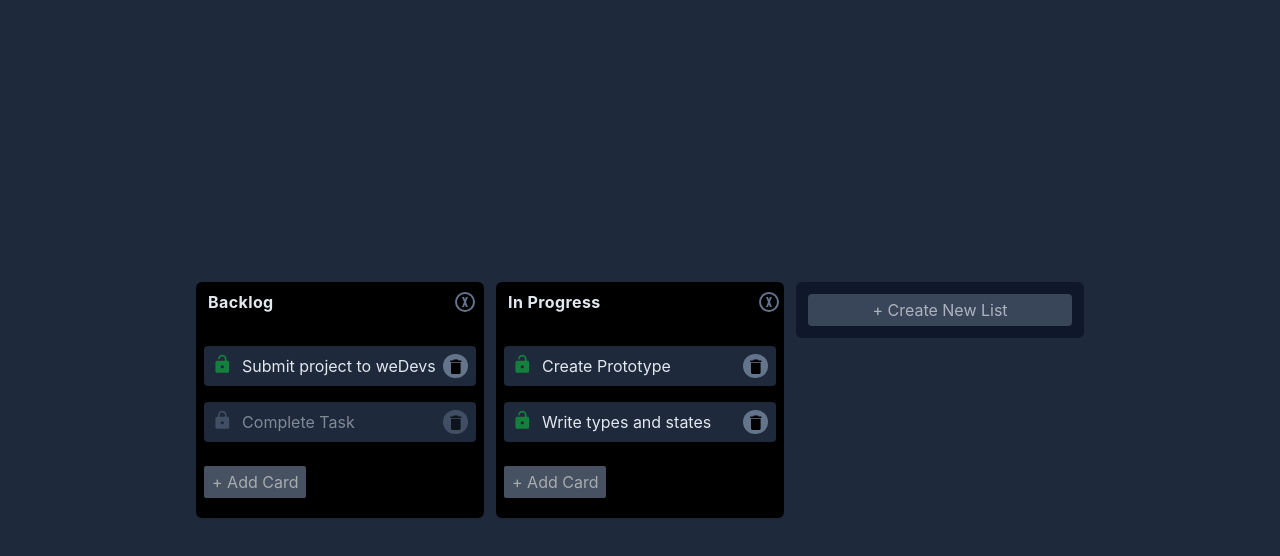
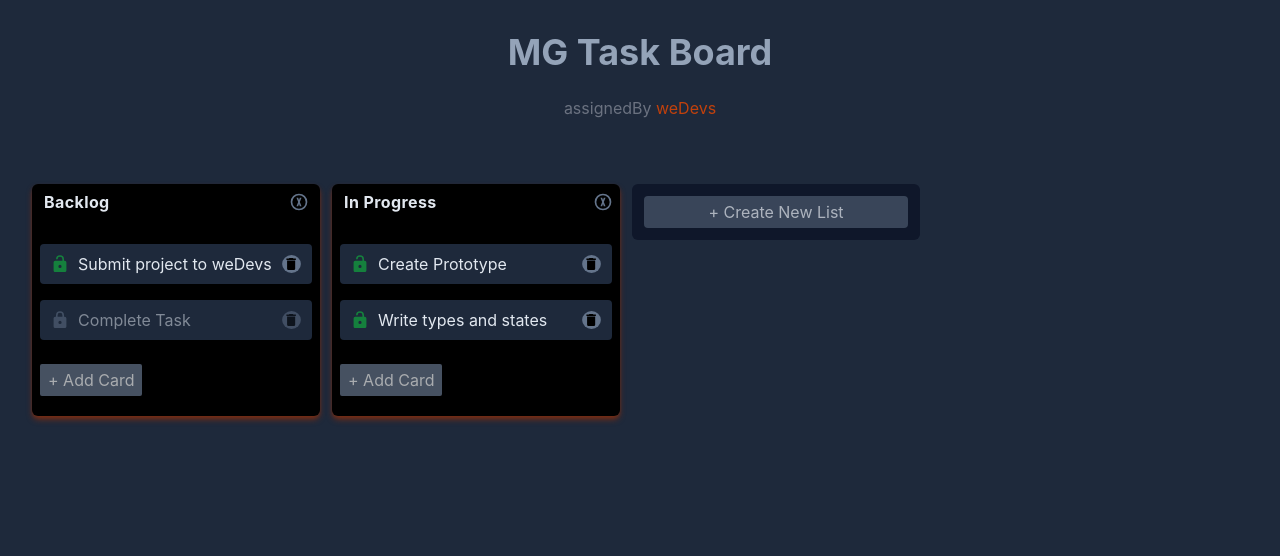
Before and after one commit to MelodyGhost/mg-task-board, a Next.js app: page / in a window 1280 px wide. Shown: the top 556 px of the page. Built offline with nearby package versions, Linux system fonts and the light colour scheme.

Commit message:
refactoring....

```diff
--- a/pages/index.tsx
+++ b/pages/index.tsx
@@ -1,17 +1,13 @@
 import type { NextPage } from 'next';
 import Head from 'next/head';
-import { useEffect, useState, createContext } from 'react';
 import CreateList from '../src/components/create-list';
 import TheList from '../src/components/the-list';
-import { initialStore, useTaskState } from '../src/store/hooks/use-task-state';
+import { useTaskState } from '../src/store/hooks/use-task-state';
 import styles from '../styles/Home.module.css';
 
 const Home: NextPage = () => {
   const { state, dispatch } = useTaskState();
 
-  useEffect(() => {
-    console.log(state);
-  }, [state]);
   return (
     <div className={styles.container}>
       <Head>
@@ -19,6 +15,14 @@ const Home: NextPage = () => {
         <meta name="description" content="Keep tracks of your work" />
         <link rel="icon" href="/favicon.png" />
       </Head>
+      <div className="mb-16">
+        <h1 className="text-center text-slate-400 text-4xl font-bold mb-6">
+          MG Task Board
+        </h1>
+        <p className="text-gray-500 text-center">
+          assignedBy <span className="text-orange-700">weDevs</span>
+        </p>
+      </div>
       <div className="flex gap-3 flex-wrap">
         {state.lists.allIds.map((list) => {
           return <TheList key={list} id={list} {...{ state, dispatch }} />;
--- a/src/components/create-list/index.tsx
+++ b/src/components/create-list/index.tsx
@@ -1,6 +1,6 @@
 import React, { Dispatch, useEffect, useState } from 'react';
-import { Actions, ActionTypes, ITaskBoardState } from '../../store/types';
-import { randIdGenerator } from '../../utils/idGenerator';
+import { Actions, ActionTypes, ITaskBoardState } from '@/store/types';
+import { randIdGenerator } from '@/utils/idGenerator';
 
 interface ICreateList {
   state: ITaskBoardState;
--- a/src/components/the-list/add-card/index.tsx
+++ b/src/components/the-list/add-card/index.tsx
@@ -1,6 +1,6 @@
 import { Dispatch, useState } from 'react';
-import { Actions, ActionTypes } from '../../../store/types';
-import { randIdGenerator } from '../../../utils/idGenerator';
+import { Actions, ActionTypes } from '@/store/types';
+import { randIdGenerator } from '@/utils/idGenerator';
 
 interface IAddCard {
   listId: string;
--- a/src/components/the-list/drag-place/index.tsx
+++ b/src/components/the-list/drag-place/index.tsx
@@ -1,7 +1,6 @@
 interface IDragPlace {
   handleDragEnter: (ev: React.DragEvent<HTMLDivElement>) => void;
   handleDragLeave: (ev: React.DragEvent) => void;
-  // position: number;
 }
 const DragPlace: React.FC<IDragPlace> = ({
   handleDragEnter,
--- a/src/components/the-list/index.tsx
+++ b/src/components/the-list/index.tsx
@@ -1,5 +1,5 @@
-import React, { Dispatch, EventHandler, useRef } from 'react';
-import { Actions, ActionTypes, ITaskBoardState } from '../../store/types';
+import React, { Dispatch } from 'react';
+import { Actions, ActionTypes, ITaskBoardState } from '@/store/types';
 import AddCard from './add-card';
 import DragPlace from './drag-place';
 import ListName from './list-name';
@@ -54,7 +54,7 @@ const TheList: React.FC<ITheList> = ({ id, state, dispatch }) => {
 
   return (
     <div
-      className="rounded-md bg-black shadow-sm w-72 h-fit"
+      className="rounded-md bg-black shadow-md w-72 h-fit shadow-orange-900"
       onDragOver={handledDragOver}
       onDrop={handleDrop}
     >
--- a/src/components/the-list/list-name/index.tsx
+++ b/src/components/the-list/list-name/index.tsx
@@ -1,6 +1,6 @@
 import { Dispatch, useEffect, useState } from 'react';
-import { Actions, ActionTypes, IList } from '../../../store/types';
-import { CrossIcon } from '../../../utils/icons';
+import { Actions, ActionTypes, IList } from '@/store/types';
+import { CrossIcon } from 'src/utils/components/icons';
 
 interface IListName {
   list: IList;
@@ -50,7 +50,10 @@ const ListName: React.FC<IListName> = ({ list, dispatch }) => {
       )}
       {!editMode && (
         <div className="flex justify-between items-center text-slate-200 tracking-wide w-full">
-          <strong className="flex-grow" onDoubleClick={() => setEditmode(true)}>
+          <strong
+            className="flex-grow text-ellipsis overflow-hidden whitespace-nowrap"
+            onDoubleClick={() => setEditmode(true)}
+          >
             {textInput}
           </strong>
           <button
--- a/src/components/the-list/single-card/index.tsx
+++ b/src/components/the-list/single-card/index.tsx
@@ -1,6 +1,6 @@
 import { Dispatch, useEffect, useState, useCallback } from 'react';
-import { Actions, ActionTypes, ICard } from '../../../store/types';
-import { DeleteIcon, LockIcon, UnlockIcon } from '../../../utils/icons';
+import { Actions, ActionTypes, ICard } from '@/store/types';
+import { DeleteIcon, LockIcon, UnlockIcon } from 'src/utils/components/icons';
 
 interface ISingleCard {
   card: ICard;
@@ -94,9 +94,9 @@ const SingleCard: React.FC<ISingleCard> = ({ card, listId, dispatch }) => {
             {renameInput}
           </div>
           <button
-            className="h-fit bg-slate-500 rounded-full hover:bg-red-700"
+            className="h-fit bg-slate-500 hover:bg-red-700 scale-75"
             onClick={deleteCard}
-            style={{ flex: 0.1 }}
+            style={{ flex: 0.1, borderRadius: '50%' }}
           >
             <DeleteIcon />
           </button>
--- a/src/store/hooks/use-task-state/index.ts
+++ b/src/store/hooks/use-task-state/index.ts
@@ -1,4 +1,4 @@
-import React, { useReducer, useEffect } from 'react';
+import { useReducer } from 'react';
 import { Actions, ActionTypes, ITaskBoardState } from '../../types';
 import produce from 'immer';
 
@@ -50,7 +50,6 @@ const taskReducer = produce(
     switch (type) {
       case ActionTypes.CREATE_LIST: {
         const { id, listName } = payload;
-        console.log(payload);
         state.lists.byId[id] = { id, listName, cards: [] };
         state.lists.allIds.push(id);
         return state;
@@ -105,7 +104,6 @@ const taskReducer = produce(
         state.lists.byId[fromList].cards = state.lists.byId[
           fromList
         ].cards.filter((card) => card !== id);
-        console.log(position);
         // Add to new list
         state.lists.byId[toList].cards.splice(position, 0, id);
         return state;
--- a/src/utils/icons.tsx
+++ b/src/utils/components/icons.tsx
@@ -4,7 +4,7 @@ export const CrossIcon = () => {
   const [fill, setFill] = useState('rgb(100, 116, 139)');
   return (
     <svg
-      style={{ width: '24px', height: '24px' }}
+      style={{ width: '20px', height: '20px' }}
       className={Styles.crossIcon}
       viewBox="0 0 24 24"
       onMouseEnter={() => setFill('rgb(226,232,240)')}
@@ -20,7 +20,10 @@ export const CrossIcon = () => {
 
 export const DeleteIcon = () => {
   return (
-    <svg style={{ width: '24px', height: '24px' }} viewBox="-4 -4 30 30">
+    <svg
+      style={{ width: '24px', height: '24px', transform: 'scale(0.90)' }}
+      viewBox="0 0 24 24"
+    >
       <path
         // fill="rgb(100, 116, 139)"
         d="M19,4H15.5L14.5,3H9.5L8.5,4H5V6H19M6,19A2,2 0 0,0 8,21H16A2,2 0 0,0 18,19V7H6V19Z"
@@ -31,7 +34,10 @@ export const DeleteIcon = () => {
 
 export const LockIcon = () => {
   return (
-    <svg style={{ width: '24px', height: '24px' }} viewBox="0 0 28 28">
+    <svg
+      style={{ width: '24px', height: '24px', transform: 'scale(0.80)' }}
+      viewBox="0 0 24 24"
+    >
       <path
         fill="rgb(100, 116, 139)"
         d="M12,17A2,2 0 0,0 14,15C14,13.89 13.1,13 12,13A2,2 0 0,0 10,15A2,2 0 0,0 12,17M18,8A2,2 0 0,1 20,10V20A2,2 0 0,1 18,22H6A2,2 0 0,1 4,20V10C4,8.89 4.9,8 6,8H7V6A5,5 0 0,1 12,1A5,5 0 0,1 17,6V8H18M12,3A3,3 0 0,0 9,6V8H15V6A3,3 0 0,0 12,3Z"
@@ -42,7 +48,10 @@ export const LockIcon = () => {
 
 export const UnlockIcon = () => {
   return (
-    <svg style={{ width: '24px', height: '24px' }} viewBox="0 0 28 28">
+    <svg
+      style={{ width: '24px', height: '24px', transform: 'scale(0.80)' }}
+      viewBox="0 0 24 24"
+    >
       <path
         fill="rgb(21,128,61)"
         d="M18,8A2,2 0 0,1 20,10V20A2,2 0 0,1 18,22H6C4.89,22 4,21.1 4,20V10A2,2 0 0,1 6,8H15V6A3,3 0 0,0 12,3A3,3 0 0,0 9,6H7A5,5 0 0,1 12,1A5,5 0 0,1 17,6V8H18M12,17A2,2 0 0,0 14,15A2,2 0 0,0 12,13A2,2 0 0,0 10,15A2,2 0 0,0 12,17Z"
--- a/styles/Home.module.css
+++ b/styles/Home.module.css
@@ -1,14 +1,12 @@
 .container {
-  padding: 0 2rem;
+  padding: 2rem;
   display: flex;
-  justify-content: center;
-  height: 100vh;
-  align-items: center;
+  flex-direction: column;
 }
 
 @media (max-width: 600px) {
   .grid {
     width: 100%;
-    flex-direction: column;
+    justify-content: center;
   }
 }
--- a/tsconfig.json
+++ b/tsconfig.json
@@ -13,7 +13,11 @@
     "resolveJsonModule": true,
     "isolatedModules": true,
     "jsx": "preserve",
-    "incremental": true
+    "incremental": true,
+    "baseUrl": ".",
+    "paths": {
+      "@/*": ["src/*"]
+    }
   },
   "include": ["next-env.d.ts", "**/*.ts", "**/*.tsx"],
   "exclude": ["node_modules"]
```
Also changed, not shown: src/utils/components/Style.module.css (renamed from src/utils/Style.module.css).
